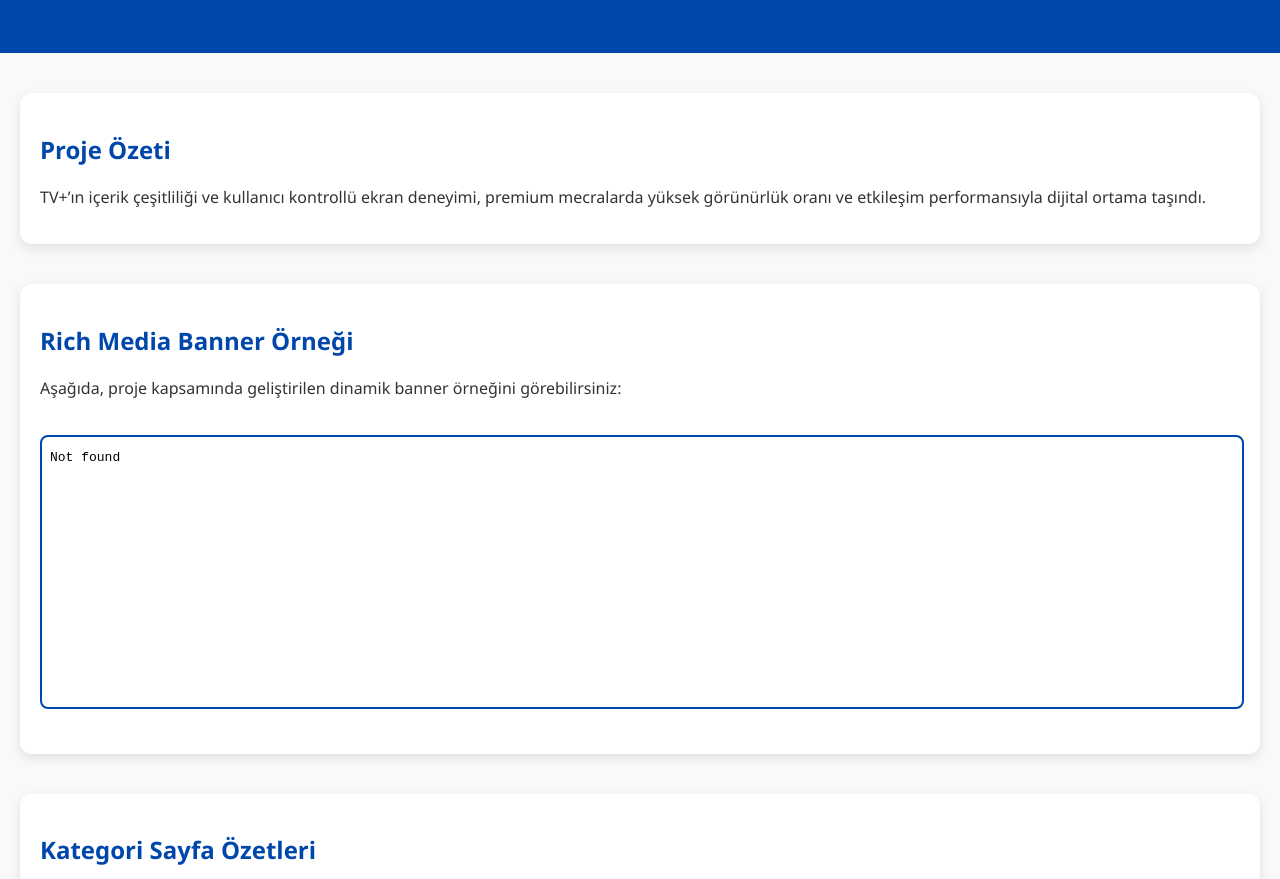
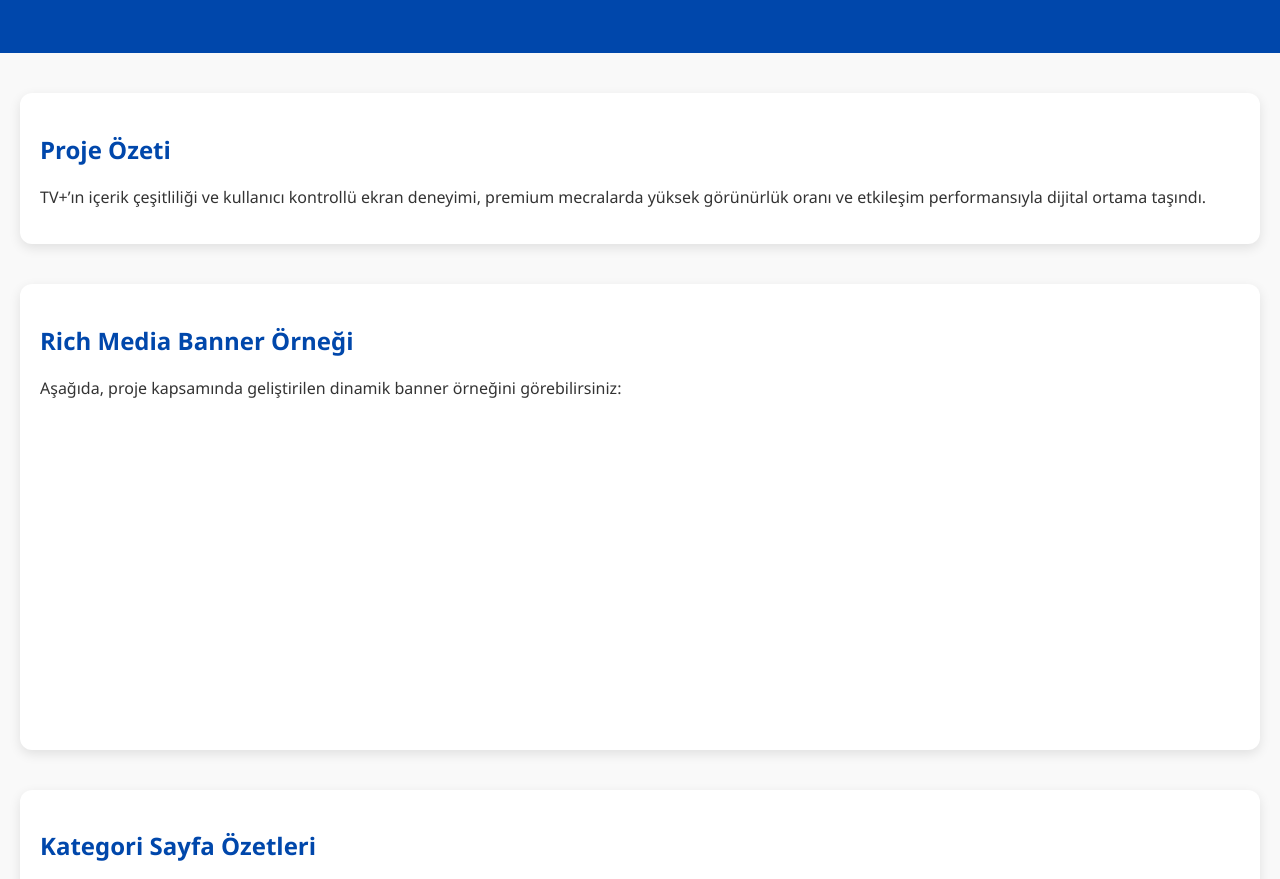
Before and after one commit to RichMediaDemo/TVPlus2, a plain HTML site: page index.html in a window 1280 px wide. Shown: the part 151-1030 px from the top of the page. Drawn offline with Linux system fonts and the light colour scheme; a script that the page names is missing.

Commit message:
Update index.html

```diff
--- a/index.html
+++ b/index.html
@@ -68,7 +68,7 @@
   <p>Aşağıda, proje kapsamında geliştirilen dinamik banner örneğini görebilirsiniz:</p>
 
   <!-- Buraya iframe ile Zip dosyasından gelen Rich Media banner entegre edilecek -->
-  <iframe src="(BURAYA ZIP DOSYASINDAN INDEX.HTML'IN İÇERİĞİNİ YAPIŞTIRIN)" frameborder="0"></iframe>
+  <iframe src="TVPlus/TVPlus.html" width="100%" height="300" style="border: none;"></iframe>
 </div>
 
 <div class="section">
```
